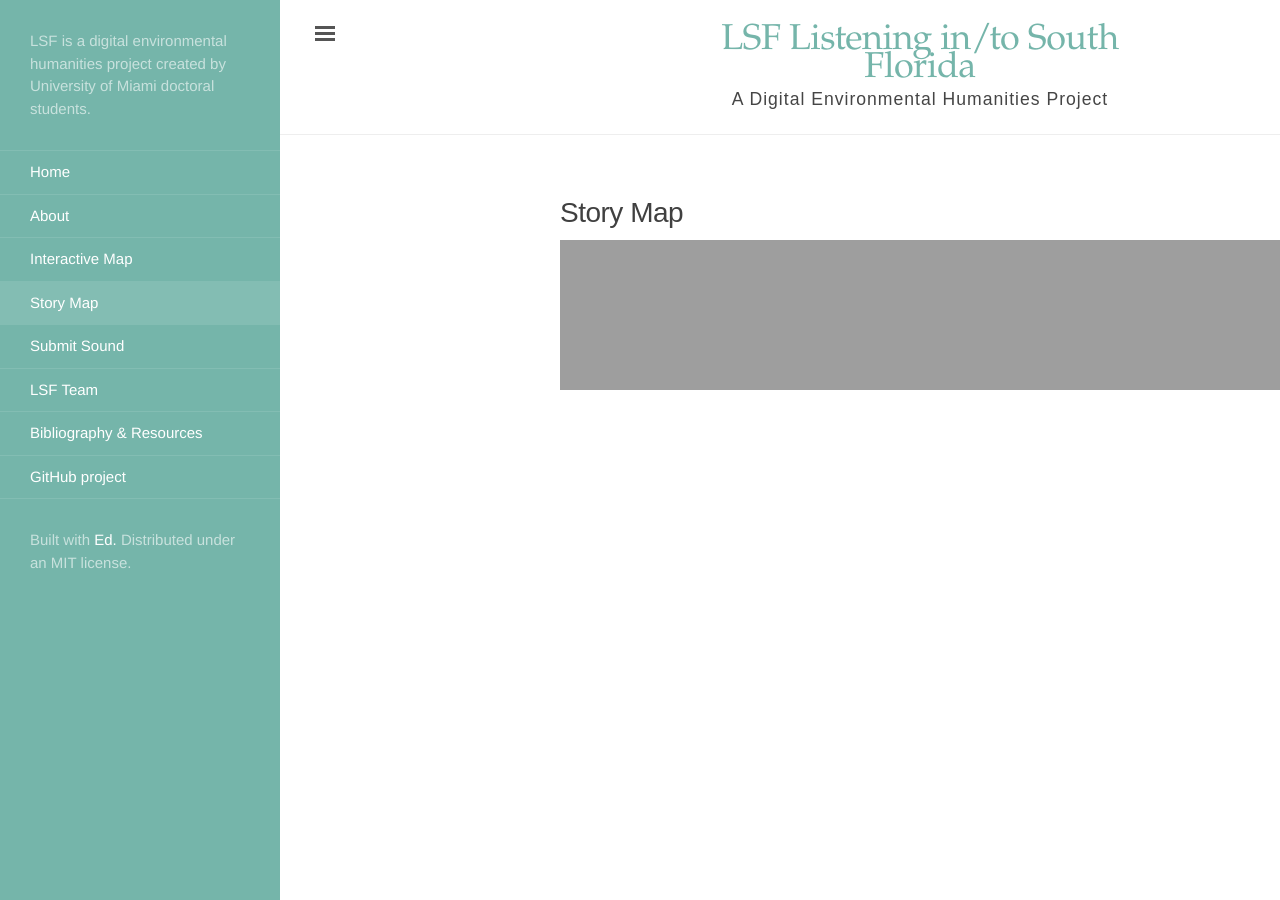
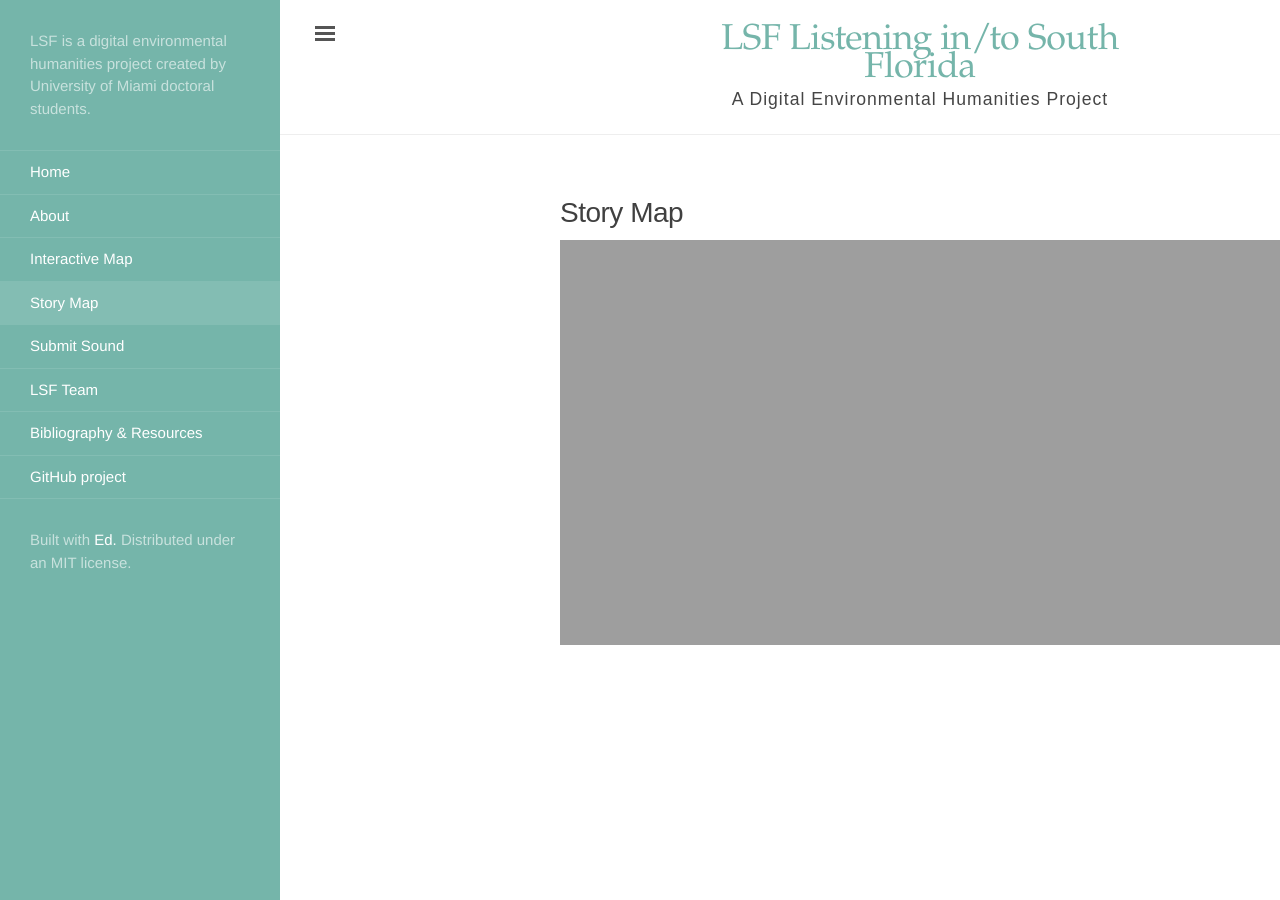
Before and after one commit to rm4-25/lsf_3, a Jekyll site: the page built from Story Map.html, in a window 1280 px wide. Built offline with Jekyll 4.4.1, drawn with Linux system fonts in a browser that asks for light colours; nearby versions of some CDN libraries.

Commit message:
Update Story Map.html
Changed iframe to div class.

```diff
--- a/Story Map.html
+++ b/Story Map.html
@@ -4,24 +4,9 @@
 order: 4
 ---
 
-<style type="text/css">
-html, body{
-  width:100%;
-  height:100%;
-  overflow:hidden;
-  margin:0px;
-}
-</style>
-<script type="text/javascript" src="http://code.jquery.com/jquery-1.9.1.min.js"></script>
-<script type="text/javascript">
-function autoResize(iframe) {
-    $(iframe).height($(iframe).contents().find('html').height());
-}
-</script>
-
-<iframe src="https://rm4-25.github.io/lsf_storymap/" width="100%" height="100%" marginheight="0" frameborder="0" border="0" scrolling="auto" onload="autoResize(this);"></iframe>
-
-
+<div class="iframe-container">
+   <iframe src="https://rm4-25.github.io/lsf_storymap/"></iframe>
+</div>
 
 <!-- borrowed from https://jhsgh.org/synagogue-map/. Testing compatibility with making it a "full screen" map.
 <p>
```
